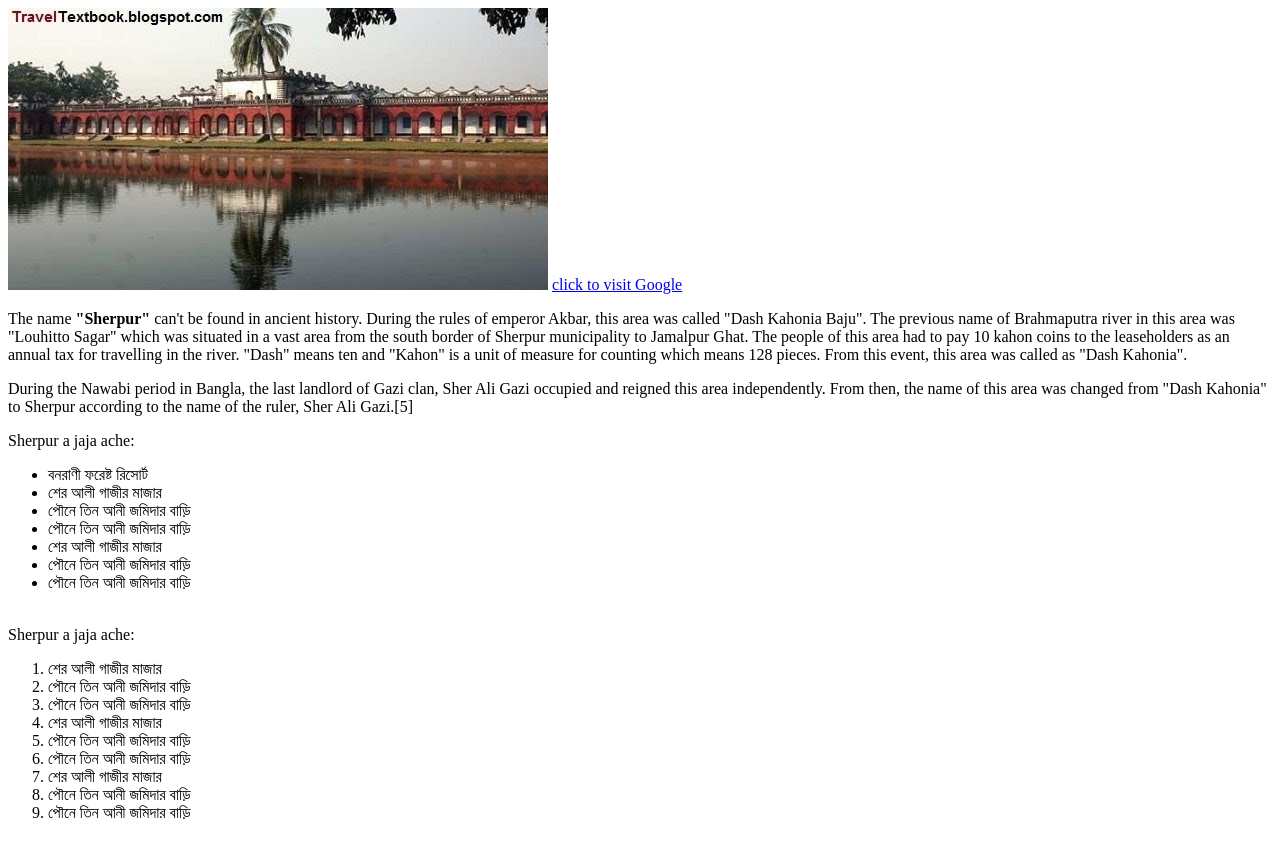
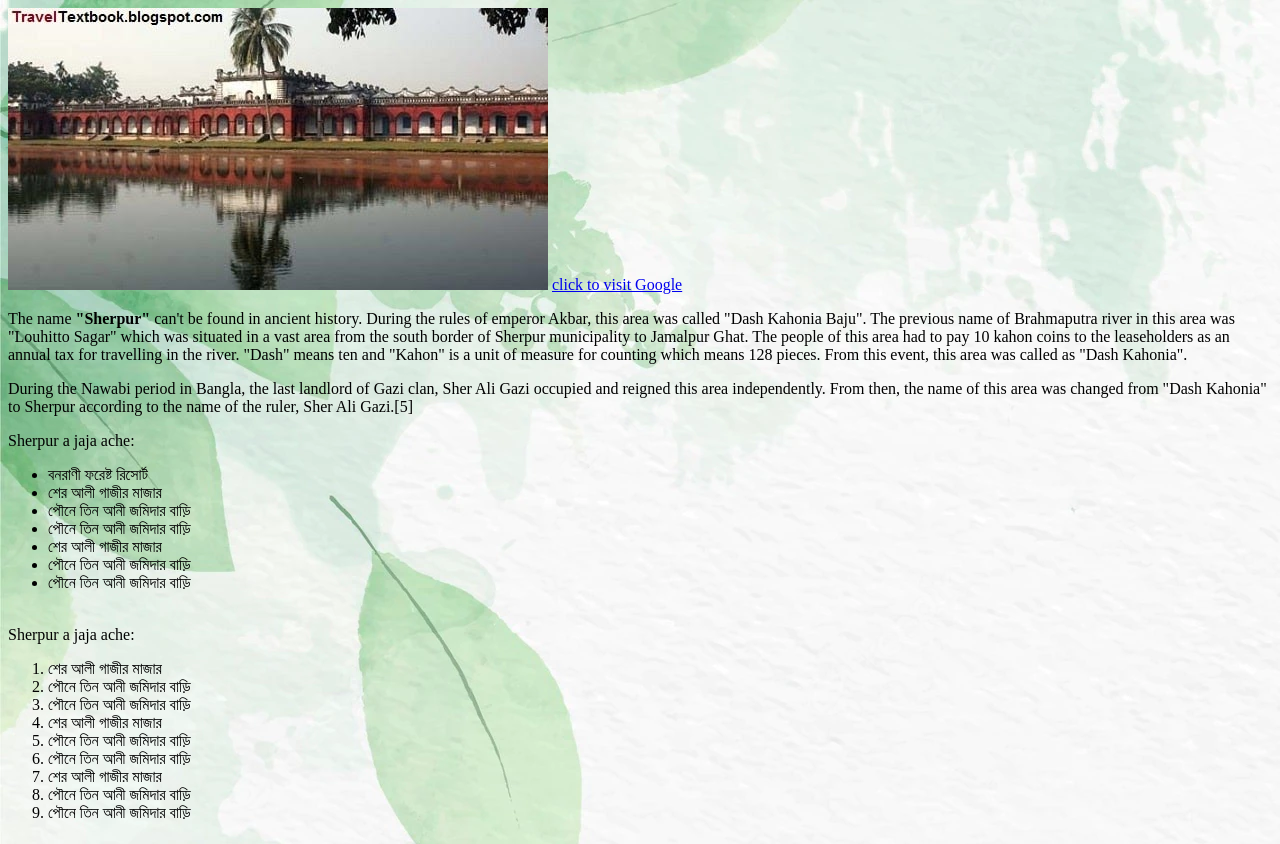
Before and after one commit to Khurshedspi/Project-with-programming-hero, a plain HTML site: page index.html in a window 1280 px wide. Shown: the top 844 px of the page. Drawn offline with Linux system fonts and the light colour scheme.

Commit message:
third time code add

```diff
--- a/index.html
+++ b/index.html
@@ -8,7 +8,7 @@
     <link rel="stylesheets" href="style.css">
 </head>
 
-<body>
+<body background="natural image for background.jpg">
     <img src="sherpur.jpg">
     <a href="https://www.google.com/">click to visit Google</a>
     <p id="cool">
```
